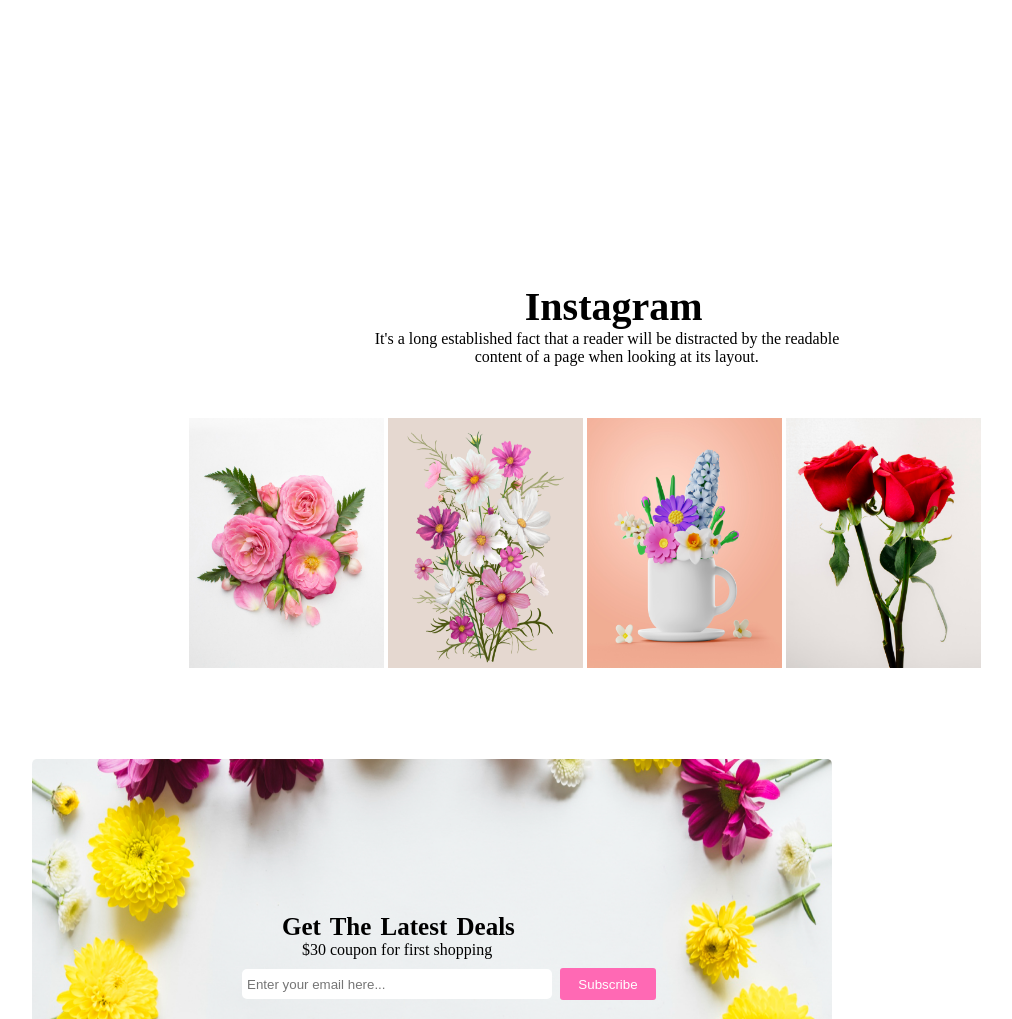
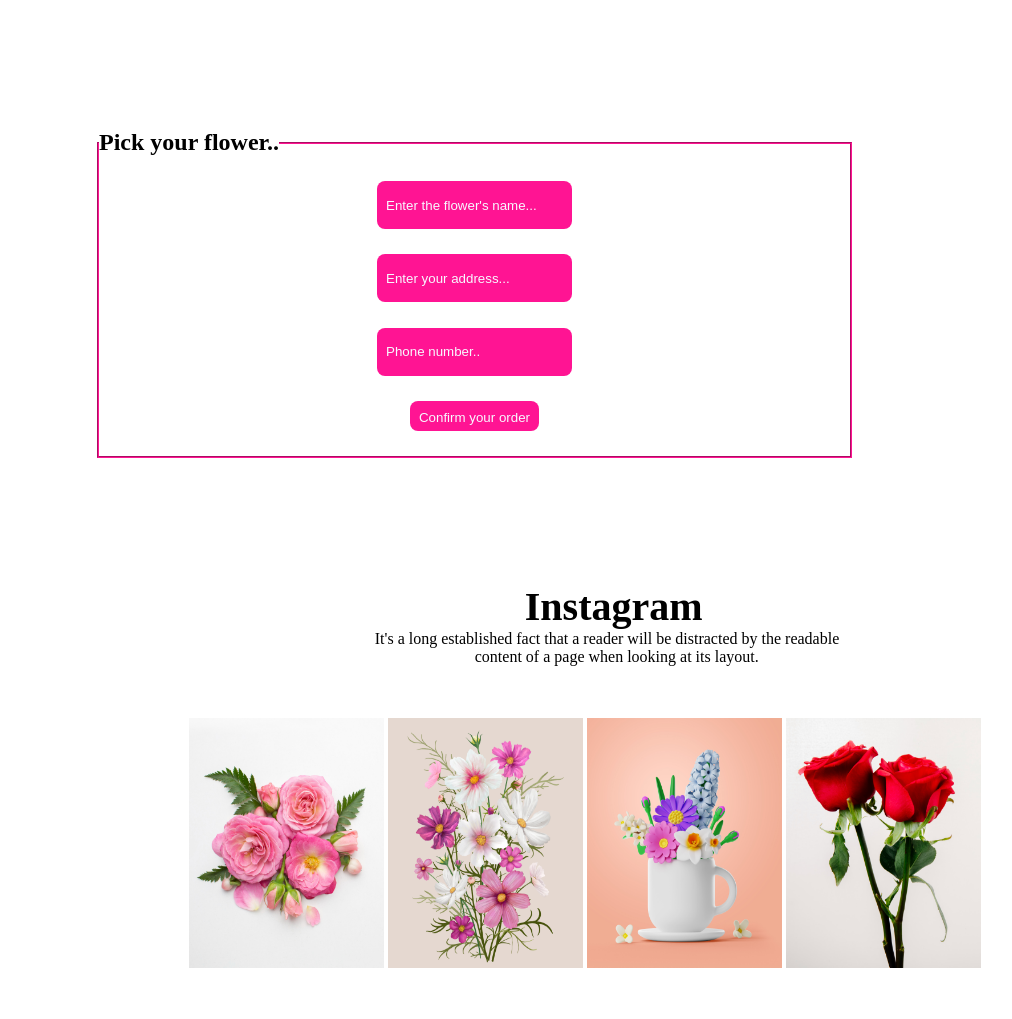
Before and after one commit to Mujibmarziya/Flower, a plain HTML site: page index.html in a window 1280 px wide. Shown: the part 1800-2819 px from the top of the page, without its empty margins (133-1145 px from the left). Drawn offline with Linux system fonts and the light colour scheme.

Commit message:
commiting code

```diff
--- a/index.html
+++ b/index.html
@@ -68,6 +68,21 @@
     </div>
     <img src="/image/fouthpot.png" height="250px" width="250px">
   </section>
+  <section>
+    <form>
+      <fieldset>
+        <legend><h2>Pick your flower..</h2></legend>
+        <div class="form">
+          <input type="text" id="name"
+    name ="name" class="inpu"placeholder="Enter the flower's name...">
+          <input type="text" class="inpu"id="add" name="add" placeholder="Enter your address...">
+          <input type="tel" class="inpu"id="number" name="number" placeholder="Phone number..">
+          <input type="submit" id="button" name="button" value="Confirm your order">
+        </div>
+      </fieldset>
+    </form>
+
+  </section>
   <section class="sectionthree">
     <div class="textpart">
       <h2 class="shthreeh">Instagram </h2>
--- a/style.css
+++ b/style.css
@@ -307,3 +307,47 @@
   font-size: 10px;
   color: rgba(233, 222, 229, 0.74);
 }
+
+form{
+
+  height: 300px;
+  width: 755px;
+  position: relative;
+  top: 330px;
+  left: 230px;
+  border-radius: 15px;
+
+
+
+}
+
+.form{
+  height: 300px;
+  display: flex;
+  flex-direction: column;
+  justify-content: space-evenly;
+  align-items: center;
+
+
+}
+
+.form input{
+  border: none;
+  background-color: deeppink;
+  color: ghostwhite;
+  border-radius: 8px;
+  padding: 9px;
+  height: 30px;
+}
+.legend h2{
+
+
+  font-weight: bolder;
+}
+
+fieldset{
+  border-color: deeppink;
+}
+::placeholder{
+  color: ghostwhite;
+}
```
